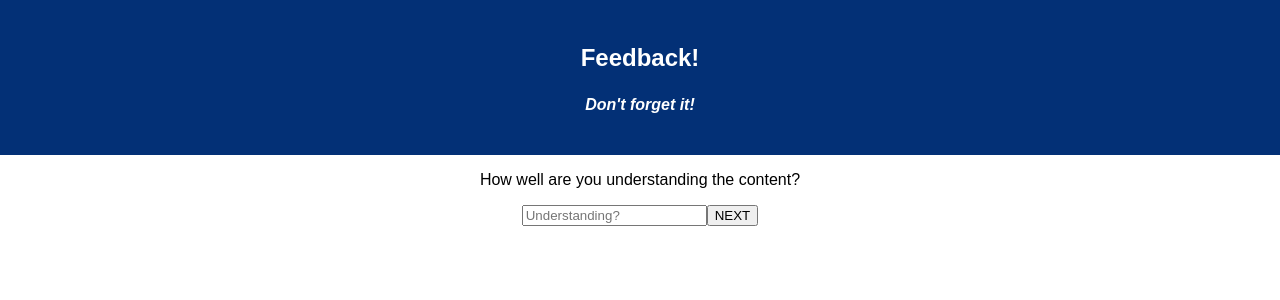
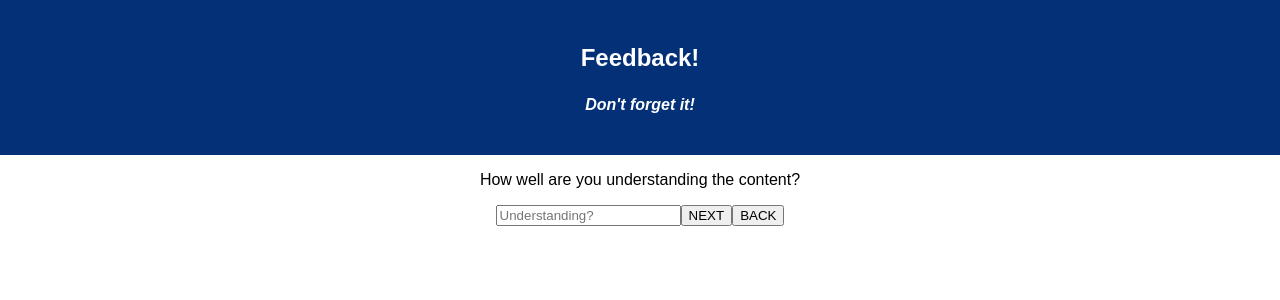
Before and after one commit to zbattaglia/redux-feedback-loop, a React (Create React App) app: page /#/ in a window 1280 px wide. Both pictures are taken after typing "5" into the empty fields and a click on the button "NEXT". Shown: the top 300 px of the page. Built offline with nearby package versions, Linux system fonts and the light colour scheme.

Commit message:
Added the ability to go back and modify scores

```diff
--- /dev/null
+++ b/src/components/BackButton/BackButton.js
@@ -0,0 +1,36 @@
+import React, { Component } from 'react';
+import { withRouter } from 'react-router-dom';
+import {connect} from 'react-redux';
+
+
+// Made a component for next button since it is used for the exact same function multiple times throughout the code
+class BackButton extends Component {
+
+    // on click of back button dispatch an action of PREVIOUS_PAGE to the router
+    // This is stored on redux state so the back page can change the current page number as well
+    // route from our current page address to the next page
+    handleClick = ( event ) => {
+        event.preventDefault();
+        this.props.dispatch({ type: 'PREVIOUS_PAGE' });
+        if( this.props.page === 1 ){
+            this.props.history.push( `/`)
+        }
+        else {
+            this.props.history.push( `/${ this.props.page - 1 }`)
+        }
+    }
+
+    render() {
+        return (
+            <button onClick = { this.handleClick }>BACK</button>
+        );
+    }
+}
+
+const putReduxStateOnProps = ( reduxStore ) => ({
+
+    page: reduxStore.changePage.page,
+
+  });
+
+export default withRouter( connect( putReduxStateOnProps )( BackButton ) );
--- a/src/components/Pages/CommentsPage/CommentsPage.js
+++ b/src/components/Pages/CommentsPage/CommentsPage.js
@@ -2,6 +2,7 @@ import React, { Component } from 'react';
 import NextButton from '../../NextButton/NextButton';
 import { withRouter } from 'react-router-dom';
 import Header from '../../Header/Header';
+import BackButton from '../../BackButton/BackButton';
 
 class CommentsPage extends Component {
 
@@ -29,6 +30,7 @@ class CommentsPage extends Component {
             <form>
                 <input type="text" placeholder="Comments" onChange={ this.onChange }></input>
                 <NextButton response={ this.state }/>
+                <BackButton />
             </form>
         </section>
     );
--- a/src/components/Pages/ReviewPage/ReviewPage.js
+++ b/src/components/Pages/ReviewPage/ReviewPage.js
@@ -3,6 +3,7 @@ import axios from 'axios';
 import { withRouter } from 'react-router-dom';
 import {connect} from 'react-redux';
 import Header from '../../Header/Header';
+import BackButton from '../../BackButton/BackButton';
 
 class ReviewPage extends Component {
 
@@ -27,6 +28,7 @@ class ReviewPage extends Component {
     return (
         <section className="feedbackBody">
             <Header />
+            <p>{ JSON.stringify(this.props.feedback)}</p>
             <header>
                 <p>Review Your Feedback</p>
             </header>
@@ -35,6 +37,7 @@ class ReviewPage extends Component {
              </div>
              <br />
             <form>
+                <BackButton />
                 <button onClick={ this.handleSubmit }>Submit</button>
             </form>
         </section>
--- a/src/components/Pages/SupportPage/SupportPage.js
+++ b/src/components/Pages/SupportPage/SupportPage.js
@@ -2,6 +2,7 @@ import React, { Component } from 'react';
 import NextButton from '../../NextButton/NextButton';
 import { withRouter } from 'react-router-dom';
 import Header from '../../Header/Header';
+import BackButton from '../../BackButton/BackButton';
 
 class SupportPage extends Component {
 
@@ -31,6 +32,7 @@ class SupportPage extends Component {
             <form>
                 <input type="number" placeholder="Support?" onChange={ (event) => this.onChange( event ) }></input>
                 <NextButton response={ this.state }/>
+                <BackButton />
             </form>
         </section>
     );
--- a/src/components/Pages/UnderstandingPage/UnderstandingPage.js
+++ b/src/components/Pages/UnderstandingPage/UnderstandingPage.js
@@ -2,6 +2,7 @@ import React, { Component } from 'react';
 import NextButton from '../../NextButton/NextButton';
 import { withRouter } from 'react-router-dom';
 import Header from '../../Header/Header';
+import BackButton from '../../BackButton/BackButton';
 
 class UnderstandingPage extends Component {
 
@@ -31,6 +32,7 @@ class UnderstandingPage extends Component {
             <form>
                 <input type="number" placeholder="Understanding?" onChange={ (event) => this.onChange( event ) }></input>
                 <NextButton response={ this.state }/>
+                <BackButton />
             </form>
         </section>
     );
--- a/src/index.js
+++ b/src/index.js
@@ -20,6 +20,11 @@ const changePage = (state = { feedback: [], page: 0 }, action) => {
         const updatedState = { feedback: [ ...state.feedback, action.payload ], page: state.page + 1 }
         return updatedState;
     }
+    if( action.type === 'PREVIOUS_PAGE' ){
+        state.feedback.pop();
+        const updatedState = { feedback: state.feedback, page: state.page - 1 }
+        return updatedState;
+    }
     if( action.type === 'NEW_FEEDBACK' ){
         const updatedState = { feedback: [], page: 0 };
         return updatedState;
```
